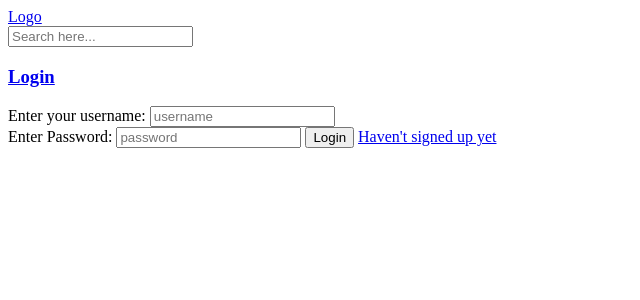
After one commit to gowtham-abd/Chat-Adda, a Django app: page /login/ in a window 1280 px wide. The commit adds this page. Shown: the top 300 px of the page, without its empty margins (0-640 px from the left). Run offline with Django 5.2, Linux system fonts and the light colour scheme.

Commit message:
login and register done

```diff
--- /dev/null
+++ b/core/templates/loginRegister.html
@@ -0,0 +1,26 @@
+{% extends 'main.html'%}
+
+{% block content %}
+{%if page == 'login'%}
+<div>
+    <form action="" method="post">
+        {% csrf_token %}
+        <label for="username">Enter your username: </label>
+        <input type="text" name="username" placeholder="username"><br>
+        <label for="password">Enter Password: </label>
+        <input type="password" name="password" placeholder="password">
+        <input type="submit" value="Login">
+        <a href="{% url 'register'%}"> Haven't signed up yet</a>
+    </form>
+</div>
+{%else%}
+<div>
+    <form action="" method="post">
+        {% csrf_token %}
+        {{form.as_p}}
+        <input type="submit" value="Register">
+        <a href="{% url 'login'%}"> Already signed up</a>
+    </form>
+</div>
+{% endif %}
+{% endblock%}
--- a/core/templates/main.html
+++ b/core/templates/main.html
@@ -16,6 +16,19 @@
 
         </form>
     </div>
+    {% if request.user.is_authenticated %}
+    <h3><a href="{% url 'logout' %}">Logout</a></h3>
+    {% else %}
+    <h3><a href="{% url 'login' %}">Login</a></h3>
+    {% endif %}
+
+    {%if messages %}
+    <ul class="messages">
+    {% for message in messages %}
+       <li> {{message}}</li>
+    {%endfor%}
+    </ul>
+    {% endif %}
     {% block content %}
 
     {% endblock %}
--- a/core/urls.py
+++ b/core/urls.py
@@ -1,5 +1,5 @@
 from django.urls import path,include
-from .views import TaskViewSet,home,room,createRoom,updateRoom,deleteRoom
+from .views import TaskViewSet,home,room,createRoom,updateRoom,deleteRoom,loginPage,logoutUser,registerUser
 from rest_framework.routers import DefaultRouter
 
 
@@ -9,6 +9,9 @@ router.register(r'task',TaskViewSet,basename='task')
 urlpatterns = [
     # path('',include(router.urls)),
     path('',home,name='home'),
+    path('login/',loginPage,name ='login'),
+    path('logout/',logoutUser,name ='logout'),
+    path('register/',registerUser,name='register'),
     path('room/<int:pk>/',room,name = 'room'),
     path('create-room',createRoom, name = 'create-room'),
     path('update-room/<str:pk>',updateRoom,name ='update-room'),
--- a/core/views.py
+++ b/core/views.py
@@ -1,7 +1,12 @@
-from django.shortcuts import render,redirect
+from django.shortcuts import render,redirect,HttpResponse
+from django.contrib import messages
 from rest_framework import response ,viewsets,status
 from rest_framework.permissions import IsAuthenticated
+from django.contrib.auth import authenticate,login,logout
+from django.contrib.auth.decorators import login_required
 from .models import Task,Room,Topics
+from django.contrib.auth.models import User
+from django.contrib.auth.forms import UserCreationForm
 from .serializers import TaskSerializer
 from .forms import RoomForm
 from django.db.models import Q
@@ -19,10 +24,51 @@ def home(request):
     context = {'rooms':rooms,'topics':topics,'room_count':room_count}
     return render(request,'home.html',context)
 
+def loginPage(request):
+    page = 'login'
+    if request.user.is_authenticated:
+        return redirect('home')
+
+    if request.method == 'POST':
+        username = request.POST.get('username').lower()
+        password = request.POST.get('password')
+        try:
+            user = User.objects.get(username=username)
+        except:
+            messages.error(request,'User does not exist')
+
+        user =authenticate(request,username=username,password=password)
+        if user is not None:
+            login(request,user)
+            return redirect('home')
+        else:
+            messages.error(request,'Username or Password in invalid..')
+    context ={'page':page}
+    return render(request,'loginRegister.html',context)
+
+def registerUser(request):
+    form = UserCreationForm()
+    if request.method == 'POST':
+        form = UserCreationForm(request.POST)
+        if form.is_valid():
+            user = form.save(commit=False)
+            user.username = user.username.lower()
+            user.save()
+            login(request,user)
+            return redirect('home')
+        else:
+            messages.error(request,'An error as occured')
+    return render(request,'loginRegister.html',{'form':form})
+
+def logoutUser(request):
+    logout(request)
+    return redirect('home')
+
 def room (request,pk):
     room = Room.objects.get(id=pk)
     return render(request,'room.html',{'room':room})
 
+@login_required
 def createRoom(request):
     form = RoomForm()
     if request.method == 'POST':
@@ -33,10 +79,12 @@ def createRoom(request):
     context = {'form':form}
     return render(request,'room_form.html',context)
 
-
+@login_required
 def updateRoom(request,pk):
     room = Room.objects.get(id=pk)
     form = RoomForm(instance=room)
+    if request.user != room.host:
+        return HttpResponse("Your are not allowed to do this..")
     if request.method == 'POST':
         form = RoomForm(request.POST,instance=room)
         if form.is_valid():
@@ -45,8 +93,12 @@ def updateRoom(request,pk):
     context = {'form':form}
     return render(request, 'room_form.html',context)
 
+@login_required
 def deleteRoom(request,pk):
     room = Room.objects.get(id=pk)
+    if request.user != room.host:
+        return HttpResponse("Your are not allowed to do this..")
+
     if request.method == 'POST':
         room.delete()
         return redirect('home')
```
Also changed, not shown: core/templates/home.html (+5 -2 lines), db.sqlite3.
